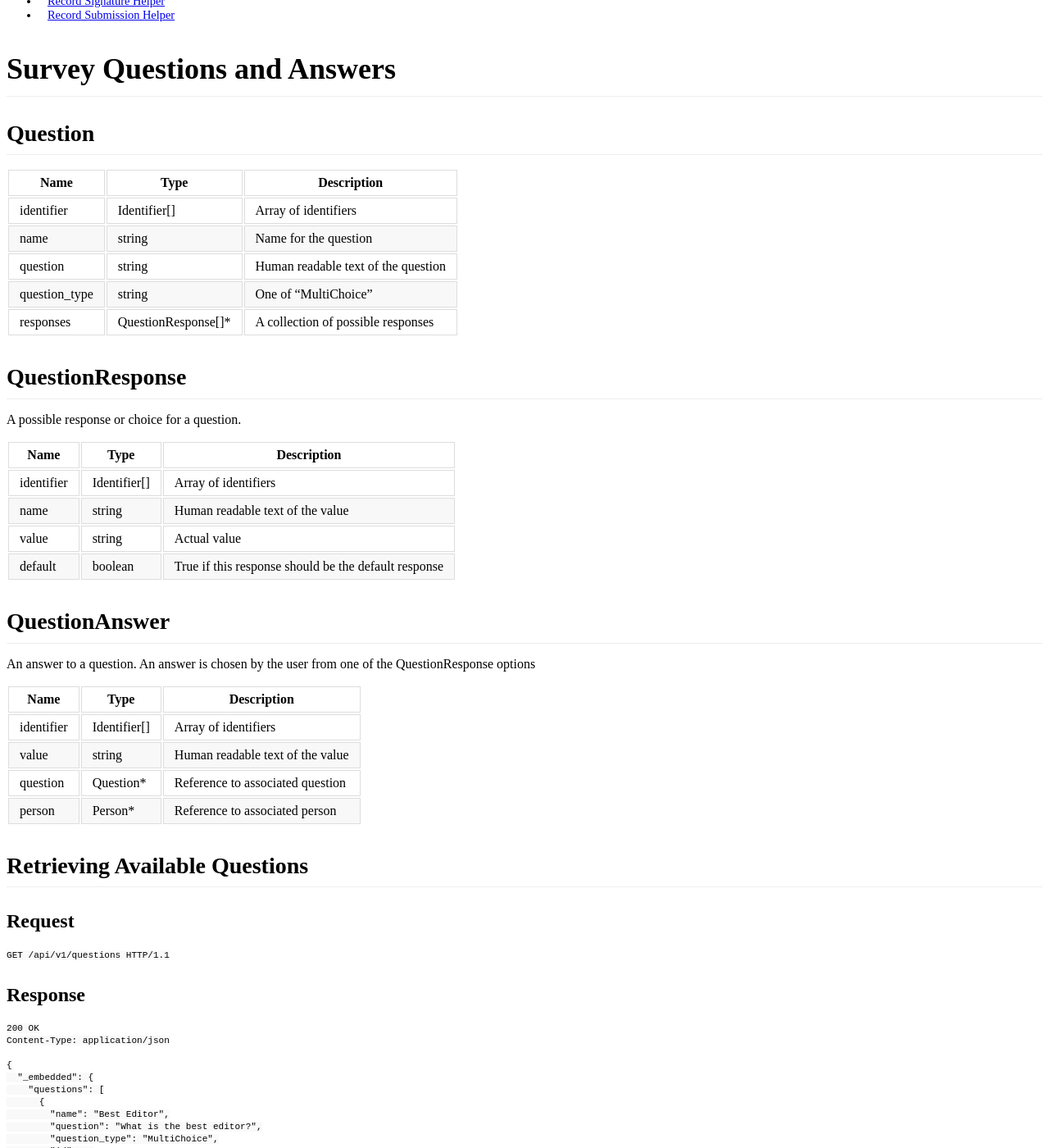
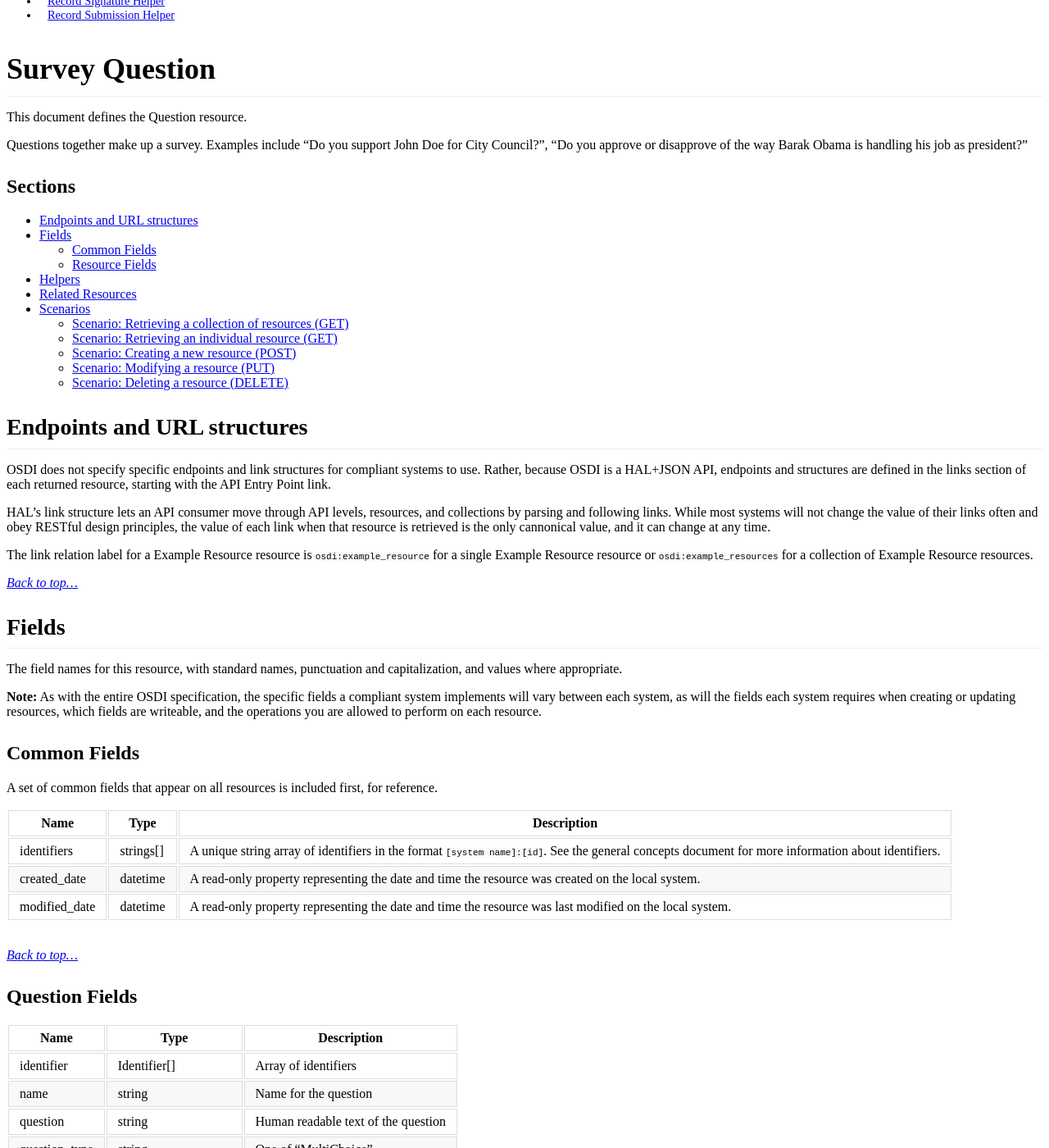
Before and after one commit to opensupporter/osdi-docs, a Jekyll site: the page built from questions.md, in a window 1280 px wide and 1400 px high, scrolled down 484 px. Shown: the whole window at 82% size. Built offline with Jekyll 4.4.1, drawn with Linux system fonts in a browser that asks for light colours; a style sheet for code colours, icons or effects is not loaded; some of the changed text lies outside the part shown.

Commit message:
reformat the question page

````diff
--- a/questions.md
+++ b/questions.md
@@ -1,52 +1,85 @@
 ---
 layout: default
-title: "Questions"
+title: Question Resource
 ---
 
-# Survey Questions and Answers
+# Survey Question
 
-## Question
+This document defines the Question resource.
 
-| Name          | Type      | Description
-|-----------    |-----------|--------------
-|identifier			|Identifier[]		|Array of identifiers
-|name			|string		|Name for the question
-|question       |string     |Human readable text of the question
-|question_type  |string     |One of "MultiChoice"
-|responses      |QuestionResponse[]*|A collection of possible responses
+Questions together make up a survey.  Examples include "Do you support John Doe for City Council?", "Do you approve or disapprove of the way Barak Obama is handling his job as president?"
 
-## QuestionResponse
-A possible response or choice for a question.
+### Sections
 
-| Name          | Type      | Description
-|-----------    |-----------|--------------
-|identifier			|Identifier[]		|Array of identifiers
-|name       |string     |Human readable text of the value
-|value		|string		|Actual value
-|default	|boolean	|True if this response should be the default response
-
-## QuestionAnswer
-An answer to a question.  An answer is chosen by the user from one of the QuestionResponse options
-
-| Name          | Type      | Description
-|-----------    |-----------|--------------
-|identifier		|Identifier[]		|Array of identifiers
-|value          |string     |Human readable text of the value
-|question		|Question*	|Reference to associated question
-|person			|Person*	|Reference to associated person
+* [Endpoints and URL structures](#endpoints-and-url-structures)
+* [Fields](#fields)
+    * [Common Fields](#common-fields)
+    * [Resource Fields](#resource-fields)
+* [Helpers](#helpers)
+* [Related Resources](#related-resources)
+* [Scenarios](#scenarios)
+    * [Scenario: Retrieving a collection of resources (GET)](#scenario-retrieving-a-collection-of-resources-get)
+    * [Scenario: Retrieving an individual resource (GET)](#scenario-scenario-retrieving-an-individual-resource-get)
+    * [Scenario: Creating a new resource (POST)](#scenario-creating-a-new-resource-post)
+    * [Scenario: Modifying a resource (PUT)](#scenario-modifying-a-resource-put)
+    * [Scenario: Deleting a resource (DELETE)](#scenario-deleting-a-resource-delete)
 
 
-## Retrieving Available Questions
+{% include endpoints_and_url_structures.md %}
+
+
+The link relation label for a Example Resource resource is ```osdi:example_resource``` for a single Example Resource resource or ```osdi:example_resources``` for a collection of Example Resource resources.
+
+_[Back to top...](#)_
+
+
+## Fields
+
+{% include fields_intro.md %}
+
+{% include global_fields.md %}
+
+_[Back to top...](#)_
+
+### Question Fields
+
+| Name          | Type                | Description
+| -----------   | -----------         | --------------
+| identifier    | Identifier[]        | Array of identifiers
+| name          | string              | Name for the question
+| question      | string              | Human readable text of the question
+| question_type | string              | One of "MultiChoice"
+| responses     | QuestionResponse[]* | A collection of possible responses
+
+
+## Related Resources
+
+* [Person](#)
+* [Response](#)
+
+
+## Scenarios
+
+{% include scenarios_intro.md %}
+
+### Scenario: Retrieving Available Questions (GET)
 
 ### Request
 
-	GET /api/v1/questions HTTP/1.1
+```javascript
+GET /api/v1/questions HTTP/1.1
+
+Header:
+OSDI-API-Token:[your api key here]
+```
 
 ### Response
 
-~~~~
+```javascript
 200 OK
-Content-Type: application/json
+
+Content-Type: application/hal+json
+Cache-Control: max-age=0, private, must-revalidate
 
 {
   "_embedded": {
@@ -149,18 +182,6 @@ Content-Type: application/json
     }
   }
 }
-~~~~
+```
 
-## Creating a QuestionAnswer
-
-### Request
-
-	POST /api/v1/people/question_answers HTTP/1.1
-	Content-Type: application/json
-
-	{
-		"value" : "Emacs",
-		"question_id" : 5
-	}
-
-### Response
+_[Back to top...](#)_
````
